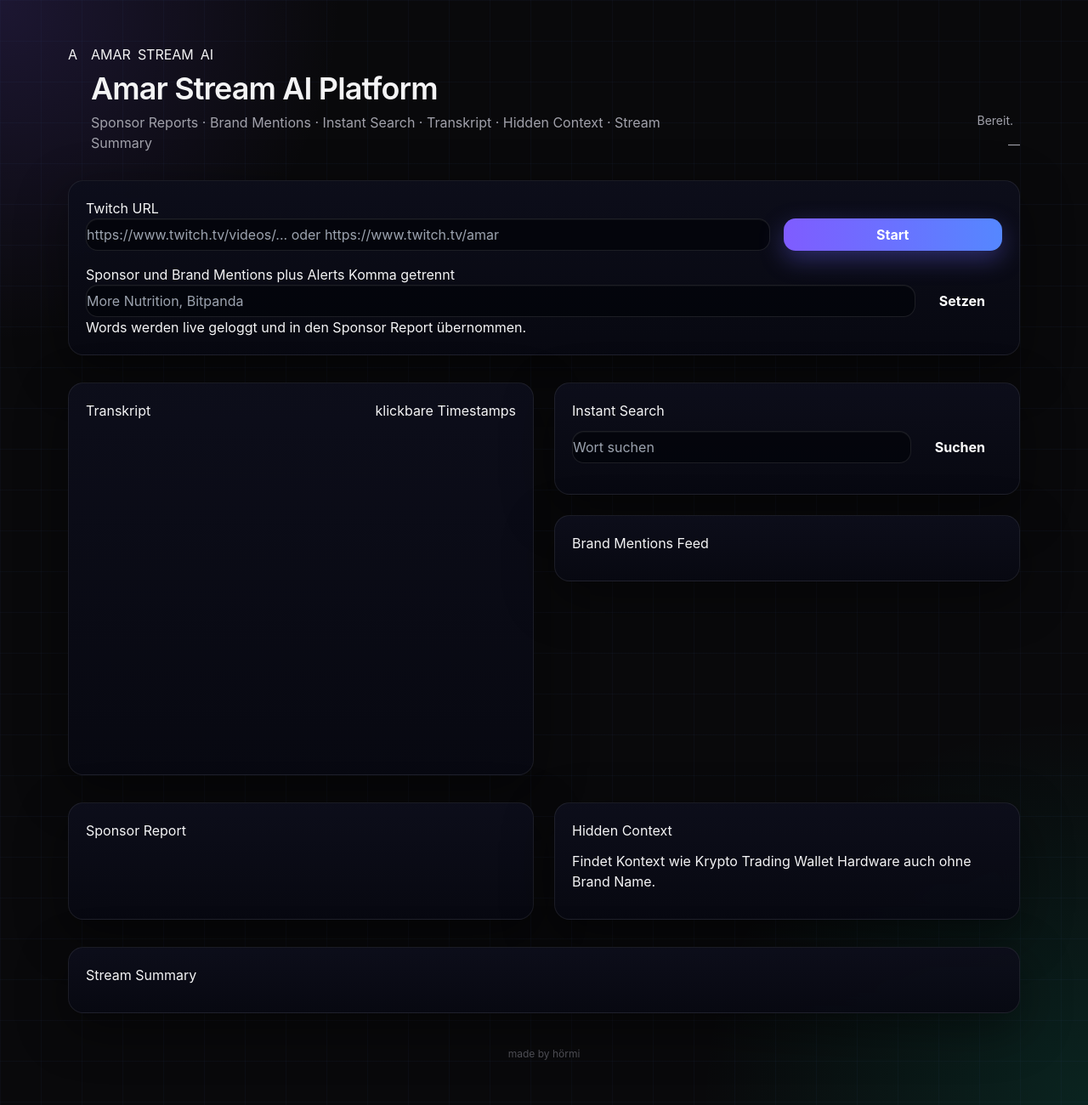
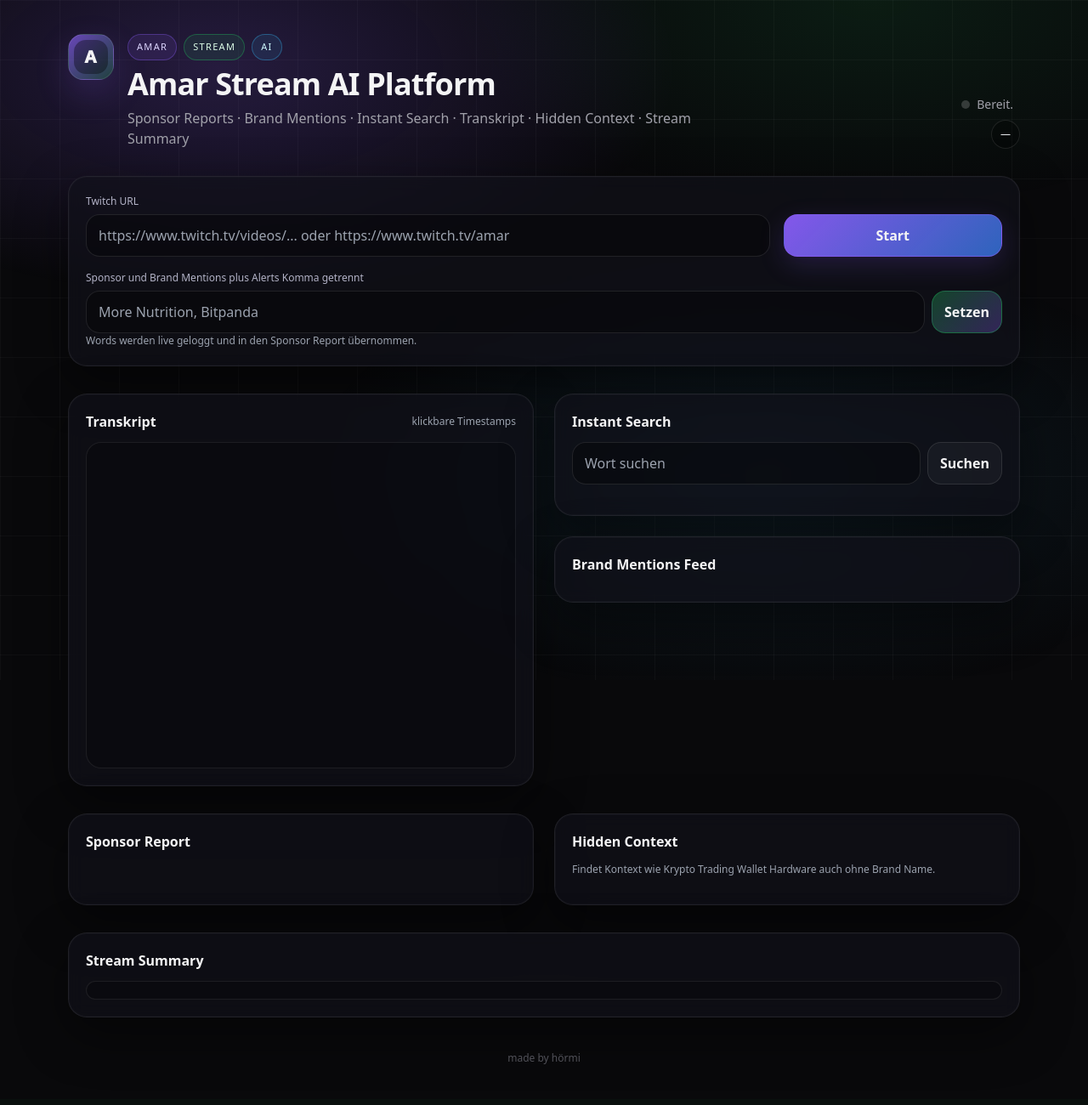
Before and after one commit to hxrrmann/twitch, a FastAPI app: page / in a window 1280 px wide. Shown: the whole page at 85% size. After the commit the page ends 1252 px from the top, so only its background shows below. Run offline with FastAPI, Linux system fonts and the light colour scheme; some libraries are stand-ins or nearby versions.

Commit message:
Add files via upload

```diff
--- a/static/style.css
+++ b/static/style.css
@@ -1,489 +1,46 @@
-:root {
-  --bg: #05060b;
-  --panel: rgba(10, 11, 22, 0.82);
-  --panel-strong: rgba(8, 9, 18, 0.94);
-  --border: rgba(150, 160, 255, 0.18);
-  --border-soft: rgba(255, 255, 255, 0.08);
-  --text: #f3f4fb;
-  --muted: #9ea3b8;
-  --purple: #815dff;
-  --blue: #5f88ff;
-  --green: #19c37d;
-  --shadow: 0 18px 60px rgba(0, 0, 0, 0.45);
-}
-
-* {
-  box-sizing: border-box;
-}
-
-html, body {
-  margin: 0;
-  min-height: 100%;
-  font-family: Inter, Arial, sans-serif;
-  color: var(--text);
-  background:
-    linear-gradient(rgba(52, 78, 133, 0.08) 1px, transparent 1px),
-    linear-gradient(90deg, rgba(52, 78, 133, 0.08) 1px, transparent 1px),
-    radial-gradient(circle at top left, rgba(131, 93, 255, 0.16), transparent 22%),
-    radial-gradient(circle at bottom right, rgba(18, 215, 170, 0.13), transparent 25%),
-    var(--bg);
-  background-size: 48px 48px, 48px 48px, auto, auto, auto;
-}
-
-body {
-  padding: 12px;
-}
-
-.page-shell {
-  position: relative;
-  max-width: 860px;
-  margin: 0 auto;
-}
-
-.ambient {
-  position: absolute;
-  inset: 0;
-  pointer-events: none;
-  filter: blur(80px);
-  opacity: 0.55;
-}
-
-.ambient-left {
-  background: radial-gradient(circle at 8% 4%, rgba(129, 93, 255, 0.32), transparent 18%);
-}
-
-.ambient-right {
-  background: radial-gradient(circle at 88% 24%, rgba(25, 195, 125, 0.22), transparent 18%);
-}
-
-.topbar,
-.hero-card,
-.card {
-  position: relative;
-  z-index: 1;
-}
-
-.topbar {
-  display: flex;
-  justify-content: space-between;
-  align-items: flex-start;
-  gap: 20px;
-  margin-bottom: 18px;
-}
-
-.brand-wrap {
-  display: flex;
-  gap: 12px;
-}
-
-.logo-box {
-  width: 40px;
-  height: 40px;
-  border-radius: 14px;
-  display: grid;
-  place-items: center;
-  font-weight: 800;
-  font-size: 24px;
-  background: linear-gradient(135deg, rgba(129, 93, 255, 0.48), rgba(92, 136, 255, 0.26));
-  border: 1px solid rgba(151, 129, 255, 0.32);
-  box-shadow: inset 0 1px 0 rgba(255,255,255,0.1), 0 8px 24px rgba(129, 93, 255, 0.18);
-}
-
-.brand-copy h1 {
-  margin: 4px 0 6px;
-  font-size: 22px;
-  line-height: 1.15;
-}
-
-.brand-copy p {
-  margin: 0;
-  color: var(--muted);
-  font-size: 12px;
-  line-height: 1.55;
-  max-width: 560px;
-}
-
-.pills {
-  display: flex;
-  gap: 8px;
-  flex-wrap: wrap;
-}
-
-.pill {
-  display: inline-flex;
-  align-items: center;
-  height: 22px;
-  padding: 0 10px;
-  border-radius: 999px;
-  font-size: 10px;
-  font-weight: 700;
-  letter-spacing: 0.08em;
-  border: 1px solid var(--border);
-  background: rgba(255,255,255,0.03);
-}
-
-.pill-purple { color: #d7c7ff; }
-.pill-green { color: #baf7dd; }
-.pill-blue { color: #b7d3ff; }
-
-.status-dot-wrap {
-  display: flex;
-  flex-direction: column;
-  align-items: flex-end;
-  gap: 8px;
-  padding-top: 18px;
-}
-
-.live-state {
-  display: flex;
-  align-items: center;
-  gap: 7px;
-  color: #ced2df;
-  font-size: 13px;
-}
-
-.live-dot {
-  width: 11px;
-  height: 11px;
-  border-radius: 50%;
-  background: #10c877;
-  box-shadow: 0 0 0 4px rgba(16, 200, 119, 0.16);
-}
-
-.vod-badge {
-  padding: 8px 12px;
-  border-radius: 999px;
-  border: 1px solid var(--border-soft);
-  background: rgba(9, 10, 17, 0.64);
-  font-size: 12px;
-}
-
-.hero-card,
-.card {
-  background: linear-gradient(180deg, rgba(13, 14, 27, 0.96), rgba(8, 9, 18, 0.94));
-  border: 1px solid var(--border-soft);
-  border-radius: 18px;
-  box-shadow: var(--shadow);
-  backdrop-filter: blur(12px);
-}
-
-.hero-card {
-  padding: 16px;
-  display: grid;
-  grid-template-columns: 1fr auto;
-  gap: 14px;
-  margin-bottom: 24px;
-}
-
-.field-group {
-  display: flex;
-  flex-direction: column;
-  gap: 8px;
-}
-
-.field-label {
-  color: #adb1c4;
-  font-size: 11px;
-}
-
-.field-hint {
-  color: #81869b;
-  font-size: 11px;
-}
-
-.input-row {
-  display: flex;
-  gap: 10px;
-}
-
-.input-row.single {
-  grid-column: 1 / 2;
-}
-
-input {
-  width: 100%;
-  height: 38px;
-  border-radius: 14px;
-  border: 1px solid rgba(255,255,255,0.1);
-  background: rgba(4, 5, 12, 0.9);
-  color: var(--text);
-  padding: 0 14px;
-  outline: none;
-  font-size: 14px;
-  box-shadow: inset 0 1px 0 rgba(255,255,255,0.04);
-}
-
-input::placeholder {
-  color: #6e7287;
-}
-
-.hero-actions {
-  display: flex;
-  align-items: end;
-  gap: 10px;
-}
-
-.btn {
-  height: 38px;
-  border: 0;
-  border-radius: 14px;
-  color: white;
-  padding: 0 20px;
-  font-weight: 700;
-  cursor: pointer;
-  transition: transform 0.15s ease, opacity 0.15s ease, box-shadow 0.15s ease;
-}
-
-.btn:hover {
-  transform: translateY(-1px);
-}
-
-.btn:disabled {
-  opacity: 0.45;
-  cursor: not-allowed;
-  transform: none;
-}
-
-.btn-primary {
-  min-width: 138px;
-  background: linear-gradient(90deg, #7f5cff, #5587ff);
-  box-shadow: 0 10px 28px rgba(108, 104, 255, 0.35);
-}
-
-.btn-dark {
-  background: rgba(255,255,255,0.08);
-  border: 1px solid rgba(255,255,255,0.08);
-}
-
-.btn-green {
-  background: linear-gradient(135deg, rgba(25, 195, 125, 0.35), rgba(86, 135, 255, 0.16));
-  border: 1px solid rgba(25, 195, 125, 0.28);
-}
-
-.with-side-button .btn-green {
-  min-width: 94px;
-}
-
-.dashboard-grid {
-  display: grid;
-  grid-template-columns: 1fr 1fr;
-  gap: 18px;
-}
-
-.stack-col {
-  display: grid;
-  gap: 18px;
-}
-
-.card {
-  padding: 14px;
-}
-
-.card-head {
-  display: flex;
-  justify-content: space-between;
-  align-items: center;
-  gap: 10px;
-  margin-bottom: 12px;
-}
-
-.card-head h2 {
-  margin: 0;
-  font-size: 14px;
-}
-
-.muted {
-  color: #8d93aa;
-  font-size: 11px;
-}
-
-.transcript-card {
-  min-height: 352px;
-}
-
-.transcript-list {
-  max-height: 292px;
-  overflow: auto;
-  padding-right: 6px;
-}
-
-.transcript-list::-webkit-scrollbar {
-  width: 8px;
-}
-
-.transcript-list::-webkit-scrollbar-thumb {
-  background: rgba(255,255,255,0.1);
-  border-radius: 10px;
-}
-
-.segment-card,
-.feed-item,
-.report-item,
-.context-line,
-.summary-box,
-.empty-state {
-  border-radius: 16px;
-  border: 1px solid rgba(255,255,255,0.08);
-  background: rgba(5, 6, 14, 0.85);
-}
-
-.segment-card {
-  padding: 12px;
-  margin-bottom: 10px;
-}
-
-.segment-top {
-  display: flex;
-  justify-content: space-between;
-  align-items: center;
-  gap: 10px;
-  margin-bottom: 10px;
-}
-
-.segment-top strong {
-  font-size: 14px;
-}
-
-.segment-top strong span {
-  color: #8f95aa;
-  font-size: 11px;
-  font-weight: 500;
-}
-
-.segment-card p,
-.feed-text,
-.context-line p,
-.summary-box {
-  margin: 0;
-  color: #d6d9e7;
-  font-size: 13px;
-  line-height: 1.55;
-}
-
-.open-link,
-.time-chip {
-  border: 1px solid rgba(255,255,255,0.12);
-  background: transparent;
-  color: #d8dcf2;
-  cursor: pointer;
-}
-
-.open-link {
-  width: 24px;
-  height: 24px;
-  border-radius: 10px;
-}
-
-.time-chip {
-  margin-top: 12px;
-  height: 28px;
-  border-radius: 999px;
-  padding: 0 12px;
-  font-size: 12px;
-}
-
-.compact-card {
-  min-height: 108px;
-}
-
-.search-row {
-  display: flex;
-  gap: 10px;
-}
-
-.mini-feed,
-.report-list {
-  margin-top: 10px;
-  display: grid;
-  gap: 10px;
-}
-
-.feed-item {
-  padding: 10px 12px;
-}
-
-.feed-title,
-.report-item > div,
-.context-line span {
-  display: flex;
-  justify-content: space-between;
-  gap: 10px;
-  font-size: 12px;
-  color: #bfc5d9;
-  margin-bottom: 6px;
-}
-
-.feed-title span,
-.report-item small {
-  color: #8c91a7;
-}
-
-.report-item {
-  padding: 12px;
-}
-
-.context-text {
-  color: #cfd4e6;
-  font-size: 13px;
-  line-height: 1.55;
-}
-
-.context-line {
-  padding: 10px 12px;
-  margin-bottom: 10px;
-}
-
-.summary-card {
-  min-height: 108px;
-}
-
-.summary-box {
-  min-height: 54px;
-  padding: 14px;
-}
-
-.full-row {
-  grid-column: 1 / -1;
-}
-
-.hidden {
-  display: none;
-}
-
-.empty-state {
-  padding: 12px;
-  color: #8e94a9;
-  font-size: 13px;
-}
-
-@media (max-width: 760px) {
-  .topbar,
-  .hero-card,
-  .dashboard-grid {
-    grid-template-columns: 1fr;
-    display: grid;
-  }
-
-  .topbar {
-    gap: 12px;
-  }
-
-  .status-dot-wrap {
-    align-items: flex-start;
-    padding-top: 0;
-  }
-
-  .hero-actions {
-    align-items: stretch;
-  }
-
-  .input-row,
-  .search-row,
-  .with-side-button {
-    flex-direction: column;
-  }
-
-  .full-row {
-    grid-column: auto;
-  }
-}
+:root{--card:rgba(18,18,27,.66);--stroke:rgba(255,255,255,.08)}
+*{box-sizing:border-box}
+body{font-family:ui-sans-serif,system-ui,-apple-system,Segoe UI,Roboto,Helvetica,Arial}
+.bg-grid{position:fixed;inset:0;background:
+radial-gradient(900px 450px at 20% 10%, rgba(139,92,246,.22), transparent 60%),
+radial-gradient(900px 450px at 80% 0%, rgba(34,197,94,.10), transparent 55%),
+radial-gradient(900px 450px at 70% 70%, rgba(56,189,248,.10), transparent 60%),
+linear-gradient(to bottom, rgba(255,255,255,.03) 1px, transparent 1px),
+linear-gradient(to right, rgba(255,255,255,.03) 1px, transparent 1px);
+background-size:auto,auto,auto,70px 70px,70px 70px;pointer-events:none}
+.card{background:var(--card);border:1px solid var(--stroke);border-radius:22px;box-shadow:0 0 0 1px rgba(255,255,255,.02) inset,0 20px 60px rgba(0,0,0,.45);backdrop-filter:blur(10px)}
+.label{display:block;font-size:12px;color:#b3b3c7;margin-bottom:6px}
+.hint{font-size:12px;color:#9ca3af}
+.title{font-size:16px;font-weight:650}
+.input{width:100%;border-radius:16px;border:1px solid rgba(255,255,255,.10);background:rgba(0,0,0,.35);padding:12px 14px;outline:none}
+.input:focus{border-color:rgba(139,92,246,.60);box-shadow:0 0 0 6px rgba(139,92,246,.15)}
+.btn{border-radius:16px;padding:12px 14px;font-weight:750;border:1px solid rgba(255,255,255,.10);background:rgba(255,255,255,.06)}
+.btn:hover{background:rgba(255,255,255,.10)}
+.btn-primary{background:linear-gradient(135deg, rgba(139,92,246,.95), rgba(59,130,246,.75));border-color:rgba(139,92,246,.55);box-shadow:0 10px 30px rgba(139,92,246,.18)}
+.btn-secondary{background:linear-gradient(135deg, rgba(34,197,94,.30), rgba(139,92,246,.30));border-color:rgba(34,197,94,.35)}
+.btn-ghost{background:rgba(255,255,255,.04)}
+.panel{border:1px solid rgba(255,255,255,.08);border-radius:18px;background:rgba(0,0,0,.22);padding:10px}
+.row{border:1px solid rgba(255,255,255,.08);border-radius:18px;background:rgba(0,0,0,.28);padding:10px 12px}
+.row-top{display:flex;align-items:center;justify-content:space-between;gap:12px}
+.row-title{font-weight:750;color:#e5e7eb}
+.row-text{margin-top:8px;color:#d1d5db;font-size:13px;line-height:1.45}
+.row-meta{margin-top:10px;display:flex;flex-wrap:wrap;gap:8px}
+.link{color:#a78bfa;font-weight:800}
+.link:hover{text-decoration:underline}
+.muted{color:#9ca3af;font-size:12px;font-weight:600}
+.pill{display:inline-flex;align-items:center;gap:6px;padding:6px 10px;border-radius:999px;border:1px solid rgba(255,255,255,.10);background:rgba(255,255,255,.06);font-size:12px;color:#e5e7eb}
+.pill-warn{border-color:rgba(244,63,94,.35);background:rgba(244,63,94,.10)}
+.badge{font-size:12px;color:#e5e7eb;border:1px solid rgba(255,255,255,.10);padding:6px 10px;border-radius:999px;background:rgba(0,0,0,.25)}
+.chip{font-size:11px;letter-spacing:.12em;padding:6px 10px;border-radius:999px;border:1px solid rgba(139,92,246,.35);background:rgba(139,92,246,.12);color:#ddd6fe}
+.chip2{border-color:rgba(34,197,94,.35);background:rgba(34,197,94,.10);color:#dcfce7}
+.chip3{border-color:rgba(56,189,248,.35);background:rgba(56,189,248,.10);color:#cffafe}
+.dot{width:10px;height:10px;border-radius:999px;background:rgba(255,255,255,.18)}
+.dot-on{background:rgba(34,197,94,.9);box-shadow:0 0 0 6px rgba(34,197,94,.12),0 0 30px rgba(34,197,94,.35)}
+.heat{display:grid;grid-template-columns:repeat(12,minmax(0,1fr));gap:8px}
+.cell{border:1px solid rgba(255,255,255,.10);background:rgba(139,92,246,.25);border-radius:14px;padding:10px 0;font-weight:850;color:#e5e7eb}
+.cell:hover{filter:brightness(1.12)}
+.logo{width:54px;height:54px;border-radius:18px;background:linear-gradient(135deg, rgba(139,92,246,.70), rgba(34,197,94,.25));border:1px solid rgba(255,255,255,.10);box-shadow:0 15px 40px rgba(139,92,246,.18);padding:6px}
+.logo-inner{width:100%;height:100%;border-radius:14px;background:rgba(0,0,0,.35);display:flex;align-items:center;justify-content:center;font-weight:950;font-size:20px;letter-spacing:.06em}
+::-webkit-scrollbar{width:10px}
+::-webkit-scrollbar-thumb{background:#27272a;border-radius:999px}
+::-webkit-scrollbar-track{background:transparent}
```
